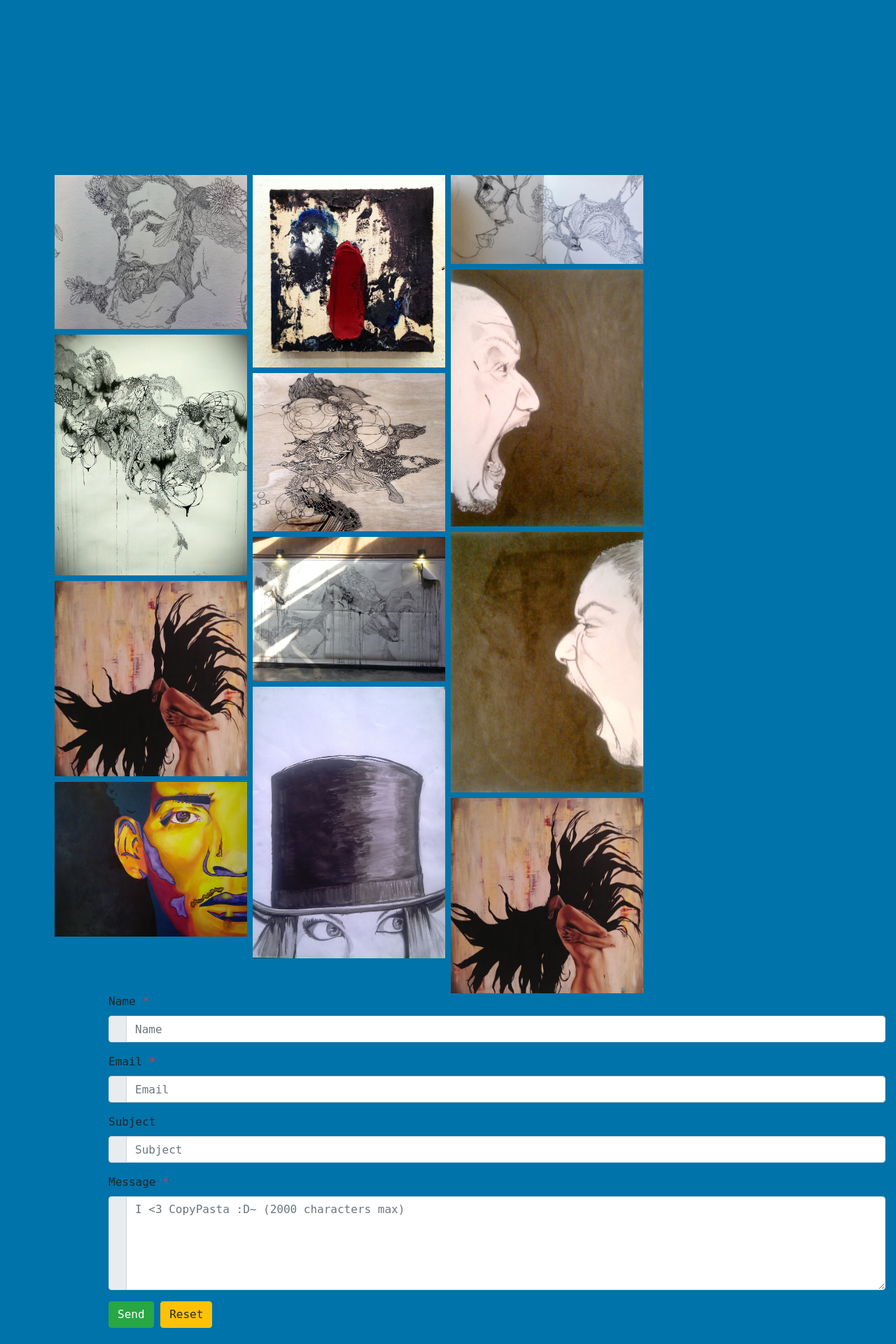
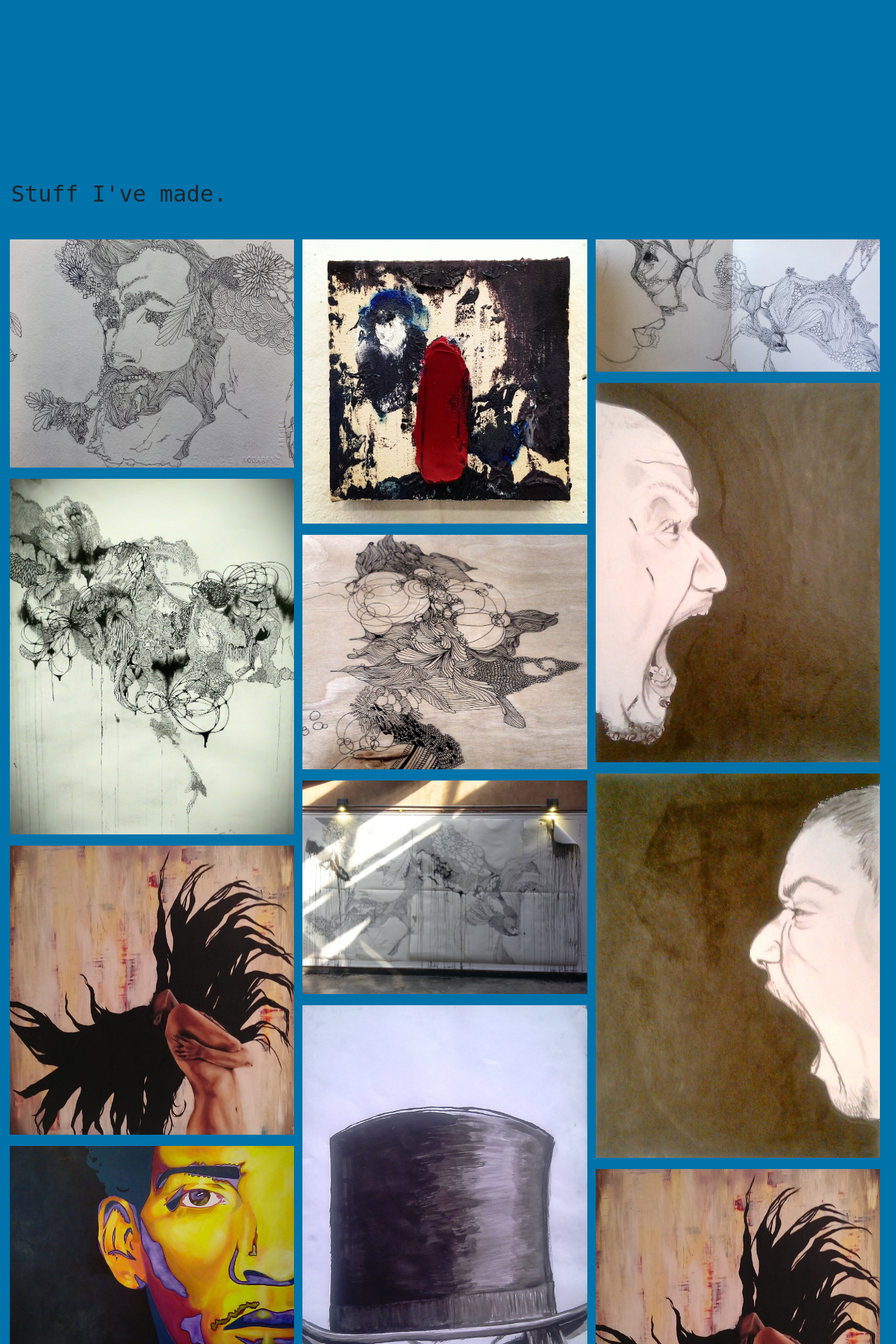
Before and after one commit to Leeyo84/personal-web-page, a PHP site: page / in a window 1280 px wide. Shown: the part 1811-3731 px from the top of the page at 70% size. Before the commit the page ends 3708 px from the top, so only its background shows below. Run offline with PHP 8.4, Linux system fonts and the light colour scheme; some libraries are stand-ins or nearby versions.

Commit message:
added heading to gallery and changes percentage of column form 25 to 33

```diff
--- a/public_html/index.html
+++ b/public_html/index.html
@@ -189,27 +189,28 @@
 	<!--My Stuff Section-->
 <section>
 
-	<div class="gallery-row container">
+	<h2 class="p-3">Stuff I've made.</h2>
+	<div class="gallery-row ml-1">
 
 		<div class="gallery-column">
-			<img src="documentation/images/beardedman.jpg" style="width:100%">
-			<img src="documentation/images/largeabstractdrawing.jpg" style="width:100%">
-			<img src="documentation/images/wingedhair.jpg" style="width:100%">
-			<img src="documentation/images/rapist.jpg" style="width:100%">
+			<img src="documentation/images/beardedman.jpg">
+			<img src="documentation/images/largeabstractdrawing.jpg" >
+			<img src="documentation/images/wingedhair.jpg">
+			<img src="documentation/images/rapist.jpg">
 		</div>
 
 		<div class="gallery-column">
-			<img src="documentation/images/bigsmall.jpg" style="width:100%">
-			<img src="documentation/images/doodleonwood.jpg" style="width:100%">
-			<img src="documentation/images/beardedmanandbirdmural.jpg" style="width:100%">
-			<img src="documentation/images/girltallhat.jpg" style="width:100%">
+			<img src="documentation/images/bigsmall.jpg">
+			<img src="documentation/images/doodleonwood.jpg">
+			<img src="documentation/images/beardedmanandbirdmural.jpg">
+			<img src="documentation/images/girltallhat.jpg">
 		</div>
 
 		<div class="gallery-column">
-			<img src="documentation/images/girlwithbird.jpg" style="width:100%">
-			<img src="documentation/images/josh.jpg" style="width:100%">
-			<img src="documentation/images/jesus.jpg" style="width:100%">
-			<img src="documentation/images/wingedhair.jpg" style="width:100%">
+			<img src="documentation/images/girlwithbird.jpg">
+			<img src="documentation/images/josh.jpg">
+			<img src="documentation/images/jesus.jpg">
+			<img src="documentation/images/wingedhair.jpg">
 		</div>
 </section>
 
--- a/public_html/styles/style.css
+++ b/public_html/styles/style.css
@@ -92,16 +92,16 @@ a:hover {
 	padding: 0 4px;
 }
 
-/* Create four equal columns that sits next to each other */
+/* Create three equal columns that sits next to each other */
 .gallery-column {
-	-ms-flex: 25%; /* IE10 */
-	flex: 25%;
-	max-width: 25%;
-	padding: 0 4px;
+	-ms-flex: 33%; /* IE10 */
+	flex: 33%;
+	max-width: 33%;
+	padding: 6px;
 }
 
 .gallery-column img {
-	margin-top: 8px;
+	margin-top: 1em;
 	vertical-align: middle;
 	width: 100%;
 }
```
